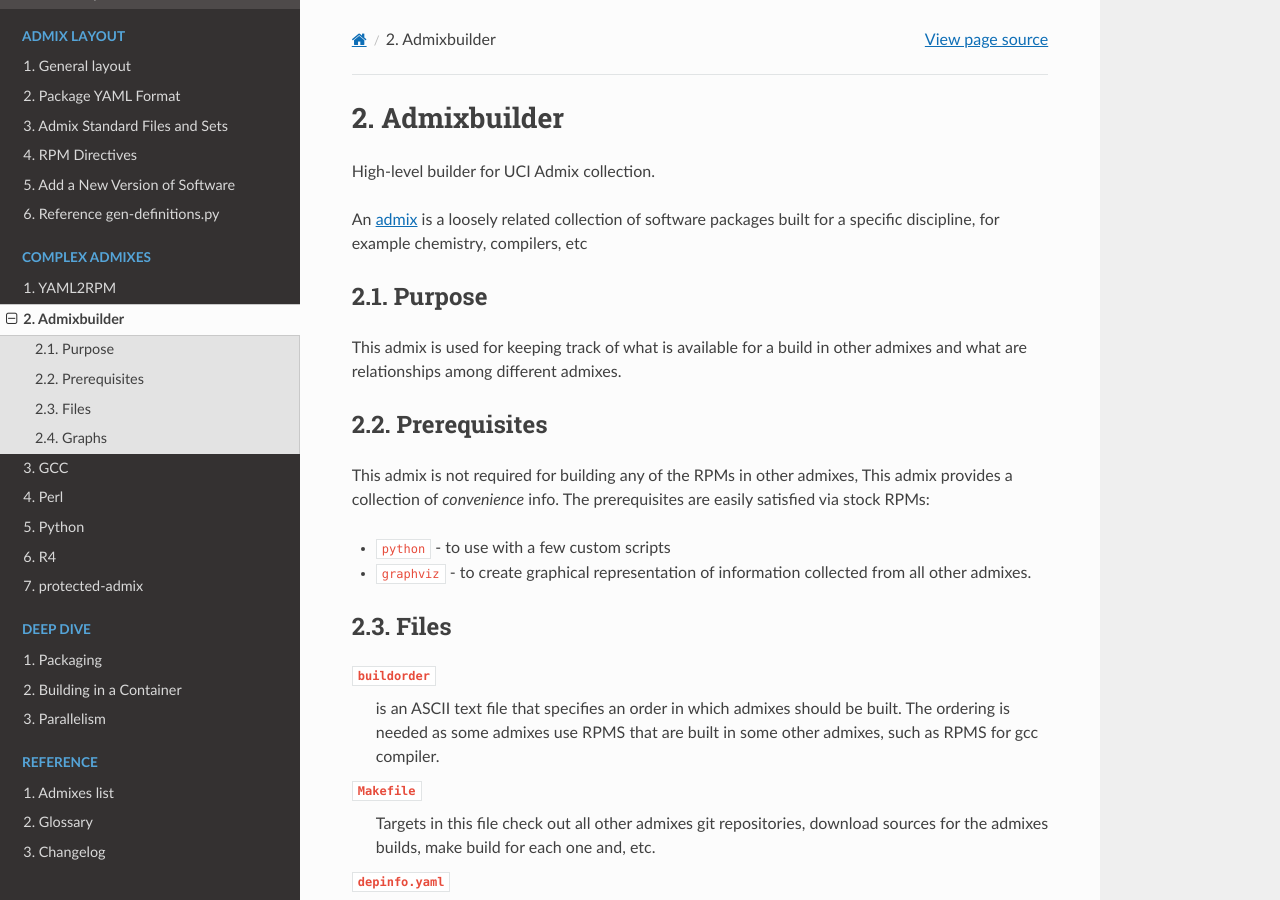
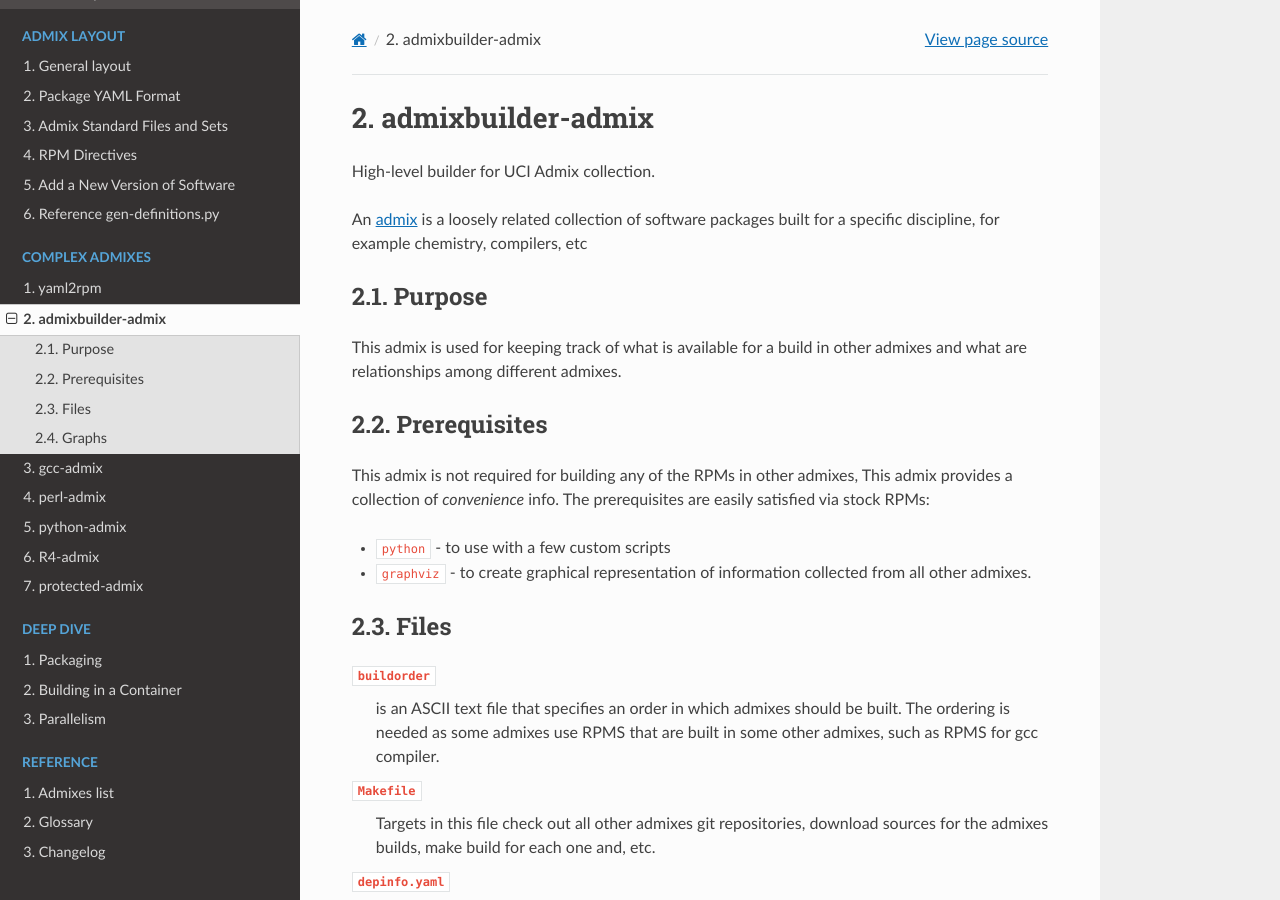
Before and after one commit to RCIC-UCI-Public/yaml2rpm-docs, a Sphinx documentation site: the page built from docs/source/admixes/admixbuilder.rst, in a window 1280 px wide and 900 px high. Built offline with Sphinx 7.4.7 and the Read the Docs theme 3.1.0, drawn with Linux system fonts in a browser that asks for light colours.

Commit message:
make title consistent with admix repo name

```diff
--- a/docs/source/admixes/R4.rst
+++ b/docs/source/admixes/R4.rst
@@ -1,7 +1,7 @@
 .. _R4_admix:
 
-R4
-===
+R4-admix
+========
 
 **Table of contents:**
 
--- a/docs/source/admixes/admixbuilder.rst
+++ b/docs/source/admixes/admixbuilder.rst
@@ -1,7 +1,7 @@
 .. _admixbuilder:
 
-Admixbuilder
-=============
+admixbuilder-admix
+==================
 
 High-level builder for UCI Admix collection.
 
--- a/docs/source/admixes/gcc.rst
+++ b/docs/source/admixes/gcc.rst
@@ -1,7 +1,7 @@
 .. _gcc-admix:
 
-GCC
-==========
+gcc-admix
+=========
 
 The `gcc-admix repository <https://github.com/RCIC-UCI-Public/gcc-admix/>`_ uses **YAML2RPM** to build an
 updated version of gcc, a module file, and some compatible libraries.  Those packages can then be installed
--- a/docs/source/admixes/perl.rst
+++ b/docs/source/admixes/perl.rst
@@ -1,7 +1,7 @@
 .. _perl_admix:
 
-Perl
-=====
+perl-admix
+==========
 
 **Table of contents:**
 
--- a/docs/source/admixes/python.rst
+++ b/docs/source/admixes/python.rst
@@ -1,7 +1,7 @@
 .. _python_admix:
 
-Python
-======
+python-admix
+============
 
 **Table of contents:**
 
--- a/docs/source/admixes/yaml2rpm.rst
+++ b/docs/source/admixes/yaml2rpm.rst
@@ -1,6 +1,6 @@
 .. _yaml2rpm:
 
-YAML2RPM
+yaml2rpm
 ========
 
 .. contents::
```
